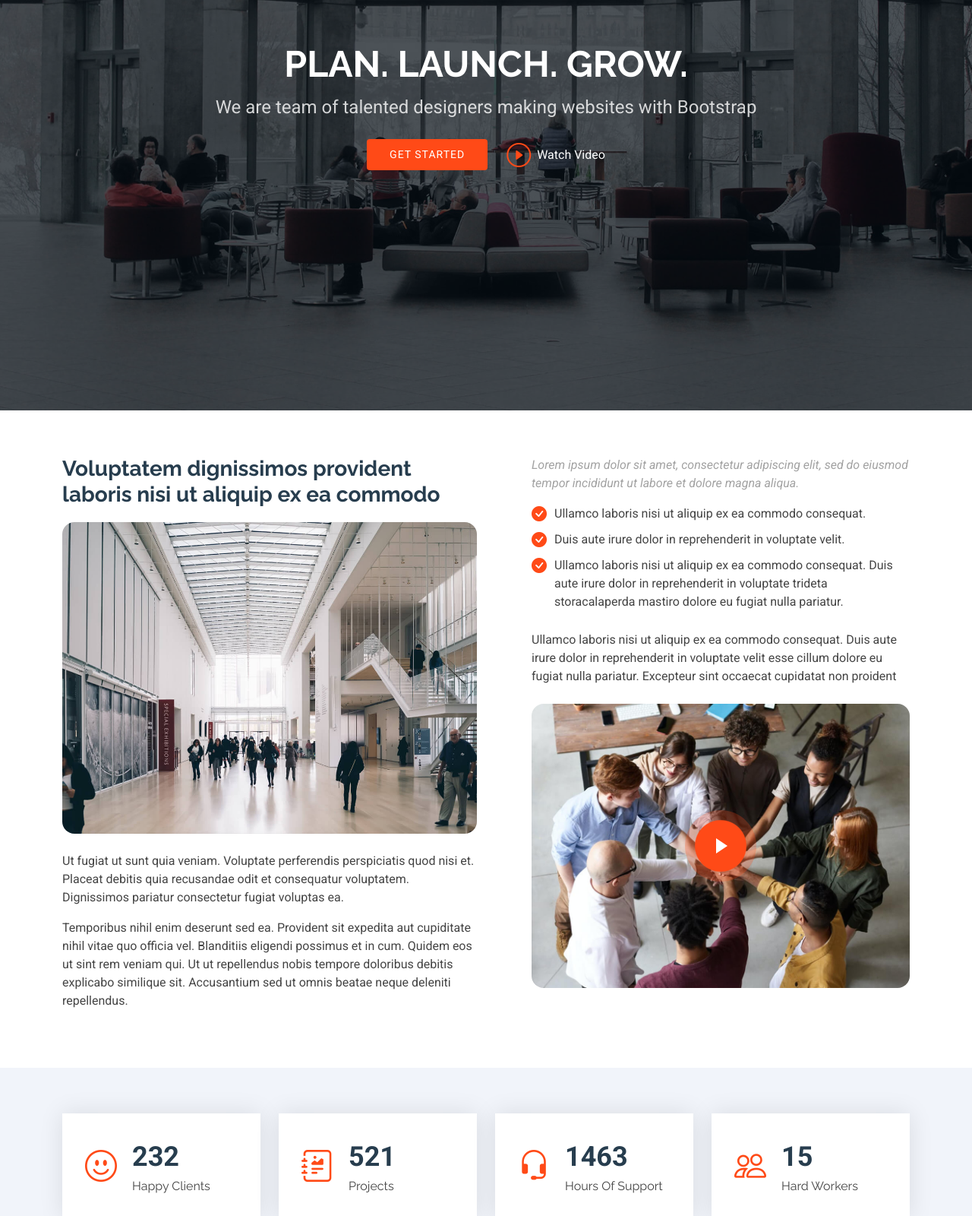
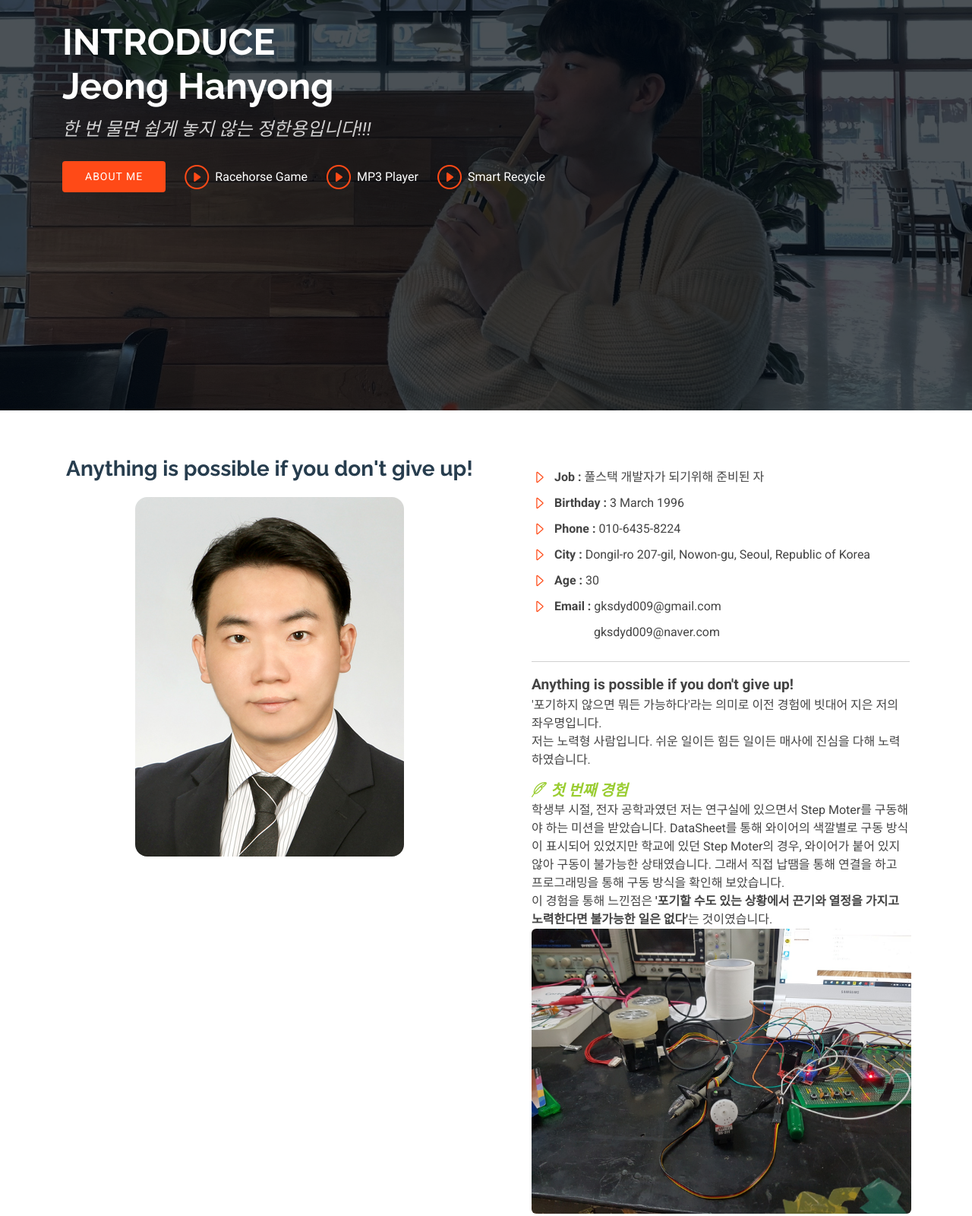
Before and after one commit to gksdyd/Homepage, a plain HTML site: page index.html in a window 1280 px wide. Shown: the part 260-1860 px from the top of the page at 76% size. Drawn offline with Linux system fonts and the light colour scheme.

Commit message:
1. Home, About 내용 작성 2. Home 사진 추가 예정(Carousel 사용)

```diff
--- a/index.html
+++ b/index.html
@@ -44,7 +44,7 @@
       <a href="index.html" class="logo d-flex align-items-center me-auto">
         <!-- Uncomment the line below if you also wish to use an image logo -->
         <!-- <img src="assets/img/logo.png" alt=""> -->
-        <h1 class="sitename">Dewi</h1>
+        <h1 class="sitename">JeongHanYong_WebPage</h1>
       </a>
 
       <nav id="navmenu" class="navmenu">
@@ -76,7 +76,7 @@
         <i class="mobile-nav-toggle d-xl-none bi bi-list"></i>
       </nav>
 
-      <a class="cta-btn" href="index.html#about">Get Started</a>
+      <a class="cta-btn" href="index.html#about">About me</a>
 
     </div>
   </header>
@@ -86,14 +86,17 @@
     <!-- Hero Section -->
     <section id="hero" class="hero section dark-background">
 
-      <img src="assets/img/hero-bg.jpg" alt="" data-aos="fade-in">
+      <img src="assets/img/JHY_1.jpg" alt="" data-aos="fade-in">
 
-      <div class="container d-flex flex-column align-items-center">
-        <h2 data-aos="fade-up" data-aos-delay="100">PLAN. LAUNCH. GROW.</h2>
-        <p data-aos="fade-up" data-aos-delay="200">We are team of talented designers making websites with Bootstrap</p>
+      <div class="container d-flex flex-column align-items-left">
+        <h2 data-aos="fade-up" data-aos-delay="100">Introduce</h2>
+        <h2 data-aos="fade-up" data-aos-delay="100" style="text-transform: capitalize;">Jeong Hanyong</h2>
+        <p data-aos="fade-up" data-aos-delay="200"><em>한 번 물면 쉽게 놓지 않는 정한용입니다!!!</em></p>
         <div class="d-flex mt-4" data-aos="fade-up" data-aos-delay="300">
-          <a href="#about" class="btn-get-started">Get Started</a>
-          <a href="https://www.youtube.com/watch?v=Y7f98aduVJ8" class="glightbox btn-watch-video d-flex align-items-center"><i class="bi bi-play-circle"></i><span>Watch Video</span></a>
+          <a href="#about" class="btn-get-started">About Me</a>
+          <a href="./video/racehorse_game.html" class="glightbox btn-watch-video d-flex align-items-center"><i class="bi bi-play-circle"></i><span>Racehorse Game</span></a>
+          <a href="./video/mp3player.html" class="glightbox btn-watch-video d-flex align-items-center"><i class="bi bi-play-circle"></i><span>MP3 Player</span></a>
+          <a href="./video/smart_recycle.html" class="glightbox btn-watch-video d-flex align-items-center"><i class="bi bi-play-circle"></i><span>Smart Recycle</span></a>
         </div>
       </div>
 
@@ -105,32 +108,56 @@
       <div class="container">
 
         <div class="row gy-4">
-          <div class="col-lg-6" data-aos="fade-up" data-aos-delay="100">
-            <h3>Voluptatem dignissimos provident laboris nisi ut aliquip ex ea commodo</h3>
-            <img src="assets/img/about.jpg" class="img-fluid rounded-4 mb-4" alt="">
-            <p>Ut fugiat ut sunt quia veniam. Voluptate perferendis perspiciatis quod nisi et. Placeat debitis quia recusandae odit et consequatur voluptatem. Dignissimos pariatur consectetur fugiat voluptas ea.</p>
-            <p>Temporibus nihil enim deserunt sed ea. Provident sit expedita aut cupiditate nihil vitae quo officia vel. Blanditiis eligendi possimus et in cum. Quidem eos ut sint rem veniam qui. Ut ut repellendus nobis tempore doloribus debitis explicabo similique sit. Accusantium sed ut omnis beatae neque deleniti repellendus.</p>
+          <div class="col-lg-6 d-flex flex-column align-items-center" data-aos="fade-up" data-aos-delay="100">
+            <h3>Anything is possible if you don't give up!</h3>
+            <img src="assets/img/JHY_3.jpg" class="img-fluid rounded-4 mb-4" alt="">
           </div>
           <div class="col-lg-6" data-aos="fade-up" data-aos-delay="250">
             <div class="content ps-0 ps-lg-5">
-              <p class="fst-italic">
-                Lorem ipsum dolor sit amet, consectetur adipiscing elit, sed do eiusmod tempor incididunt ut labore et dolore
-                magna aliqua.
-              </p>
               <ul>
-                <li><i class="bi bi-check-circle-fill"></i> <span>Ullamco laboris nisi ut aliquip ex ea commodo consequat.</span></li>
-                <li><i class="bi bi-check-circle-fill"></i> <span>Duis aute irure dolor in reprehenderit in voluptate velit.</span></li>
-                <li><i class="bi bi-check-circle-fill"></i> <span>Ullamco laboris nisi ut aliquip ex ea commodo consequat. Duis aute irure dolor in reprehenderit in voluptate trideta storacalaperda mastiro dolore eu fugiat nulla pariatur.</span></li>
+                <p style="font-size: larger;">
+                  <li><i class="bi bi-caret-right"></i><b>Job : </b>풀스택 개발자가 되기위해 준비된 자</li>
+                  <li><i class="bi bi-caret-right"></i><b>Birthday : </b>3 March 1996</li>
+                  <li><i class="bi bi-caret-right"></i><b>Phone : </b>010-6435-8224</li>
+                  <li><i class="bi bi-caret-right"></i><b>City : </b>Dongil-ro 207-gil, Nowon-gu, Seoul, Republic of Korea</li>
+                  <li><i class="bi bi-caret-right"></i><b>Age : </b>30</li>
+                  <li><i class="bi bi-caret-right"></i><b>Email : </b>gksdyd009@gmail.com</li>
+                  <li>&emsp;&emsp;&emsp;&nbsp;gksdyd009@naver.com</li>
+                </p>
               </ul>
+              <hr>
               <p>
-                Ullamco laboris nisi ut aliquip ex ea commodo consequat. Duis aute irure dolor in reprehenderit in voluptate
-                velit esse cillum dolore eu fugiat nulla pariatur. Excepteur sint occaecat cupidatat non proident
+                <b style="font-size: larger;">Anything is possible if you don't give up!</b><br>
+                '포기하지 않으면 뭐든 가능하다'라는 의미로 이전 경험에 빗대어 지은 저의 좌우명입니다.<br>
+                저는 노력형 사람입니다. 쉬운 일이든 힘든 일이든 매사에 진심을 다해 노력하였습니다.<br>
               </p>
 
-              <div class="position-relative mt-4">
-                <img src="assets/img/about-2.jpg" class="img-fluid rounded-4" alt="">
-                <a href="https://www.youtube.com/watch?v=Y7f98aduVJ8" class="glightbox pulsating-play-btn"></a>
-              </div>
+              <ul>
+                <li><i class="bi bi-feather" style="color: yellowgreen;"><b> 첫 번째 경험</b></i></li>
+              </ul>
+
+              <p>
+                학생부 시절, 전자 공학과였던 저는 연구실에 있으면서 Step Moter를 구동해야 하는 미션을 받았습니다.
+                DataSheet를 통해 와이어의 색깔별로 구동 방식이 표시되어 있었지만 학교에 있던 Step Moter의 경우, 와이어가 붙어 있지 않아 구동이 불가능한 상태였습니다.
+                그래서 직접 납땜을 통해 연결을 하고 프로그래밍을 통해 구동 방식을 확인해 보았습니다.<br>
+                이 경험을 통해 느낀점은 <strong>'포기할 수도 있는 상황에서 끈기와 열정을 가지고 노력한다면 불가능한 일은 없다'</strong>는 것이였습니다.<br>
+                <img src="./assets/img/step_moter.jpg" style width="500px" class="rounded mx-auto d-block">
+              </p>
+
+              <ul>
+                <li><i class="bi bi-feather" style="color: yellowgreen;"><b> 두 번째 경험</b></i></li>
+              </ul>
+
+              <p>
+                이전 회사에 있던 경험으로 제가 다녔던 회사는 전자 저울을 개발하는 곳이였습니다.<br>
+                맡았던 여러 프로젝트 중, 중국에서 생산하는 저울이 있었는데 이 저울은 SSD Card를 사용하며 Display가 PC로 되어 있는 저울이였습니다.
+                이 때, SSD Card의 OS를 한국어 버전 윈도우로 변경해야 하는 일이 생겨 최대한 빠르게 중국으로 SSD Card 샘플을 보내주어야 했습니다.
+                하지만 중국으로 비행기를 타고 가기는 어려워 생각한 방법이 윈도우를 이미지 파일로 만들어 전달하는 것이였습니다.
+                그리고 매뉴얼을 만들어 배포를 하는 일이였습니다. SSD Card를 사용하는 저울은 두 가지이고 각각 영어, 한국어 버전 매뉴얼을 만들어야 했습니다.
+                즉, 총 4개의 매뉴얼과 4개의 이미지 파일을 만들어야 했습니다.
+                저는 <strong>오늘 안에 끝내겠다는 마음과 책임감</strong>이 있어 밤 늦게까지 남아 일을 처리하고 퇴근한 경험이 있습니다.<br>
+                <img src="./assets/img/CL8000.jpg" style width="500px" class="rounded mx-auto d-block">
+              </p>
             </div>
           </div>
         </div>
```
Also changed, not shown: video/mp3player.html (added, +11 -0 lines), video/racehorse_game.html (added, +11 -0 lines), video/smart_recycle.html (added, +11 -0 lines), assets/img/CL8000.jpg (added), assets/img/JHY_1.jpg (added), assets/img/JHY_2.jpg (added), assets/img/JHY_3.jpg (added), assets/img/JHY_4.jpg (added), assets/img/hero-bg.jpg (deleted), assets/img/step_moter.jpg (added), 3 other files.
